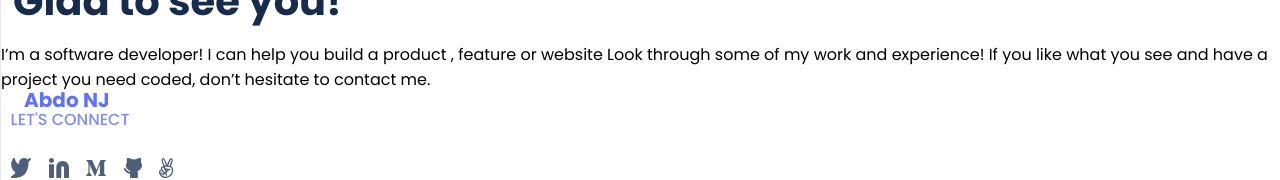
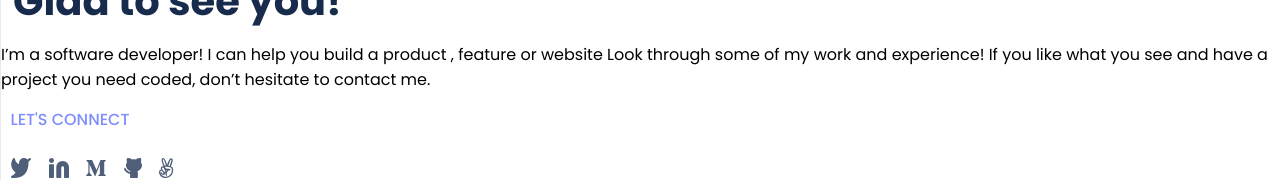
Before and after one commit to aima98/Portfolio-setup-and-mobile-first, a website: page index.html in a window 1280 px wide. Shown: the part 310-490 px from the top of the page. Drawn offline with Linux system fonts and the light colour scheme.

Commit message:
Modify index.html file

```diff
--- a/index.html
+++ b/index.html
@@ -24,9 +24,6 @@
                 </ul>
             </div>
             <header>
-                <div class="logo-placeholder">
-                    <a href="#" class="logo">Abdo NJ</a>
-                </div>
                 <nav class="nav-links">
                     <ul class="menu-bar">
                         <li class="hamburger-button">
```
